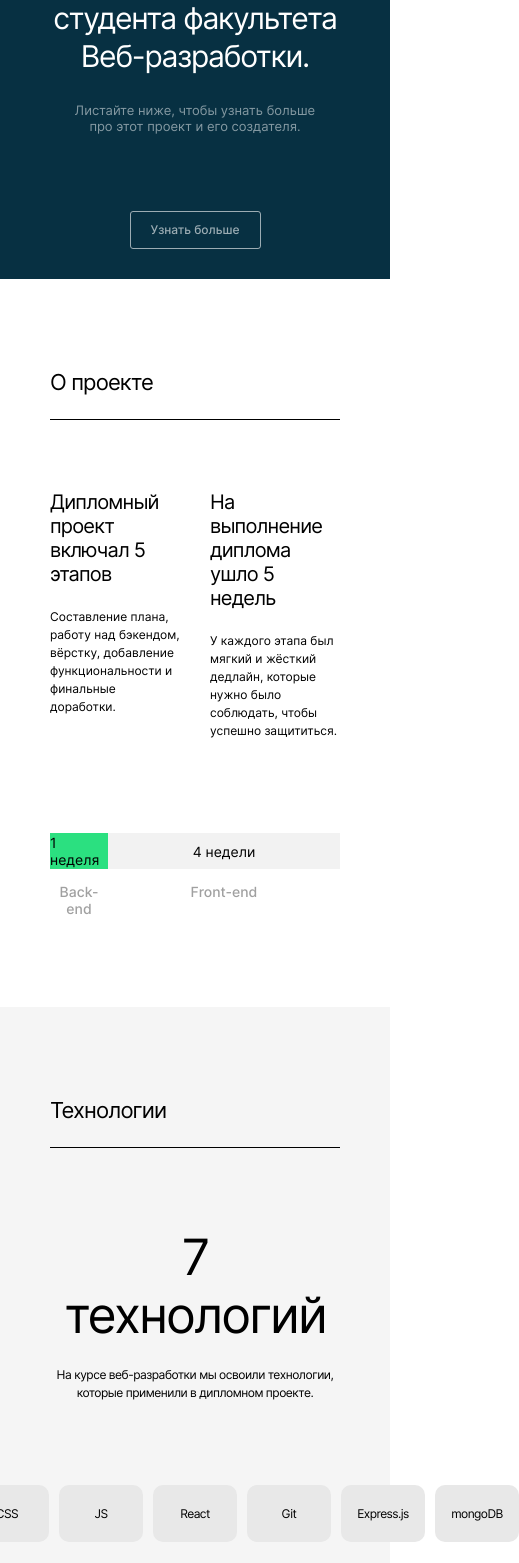
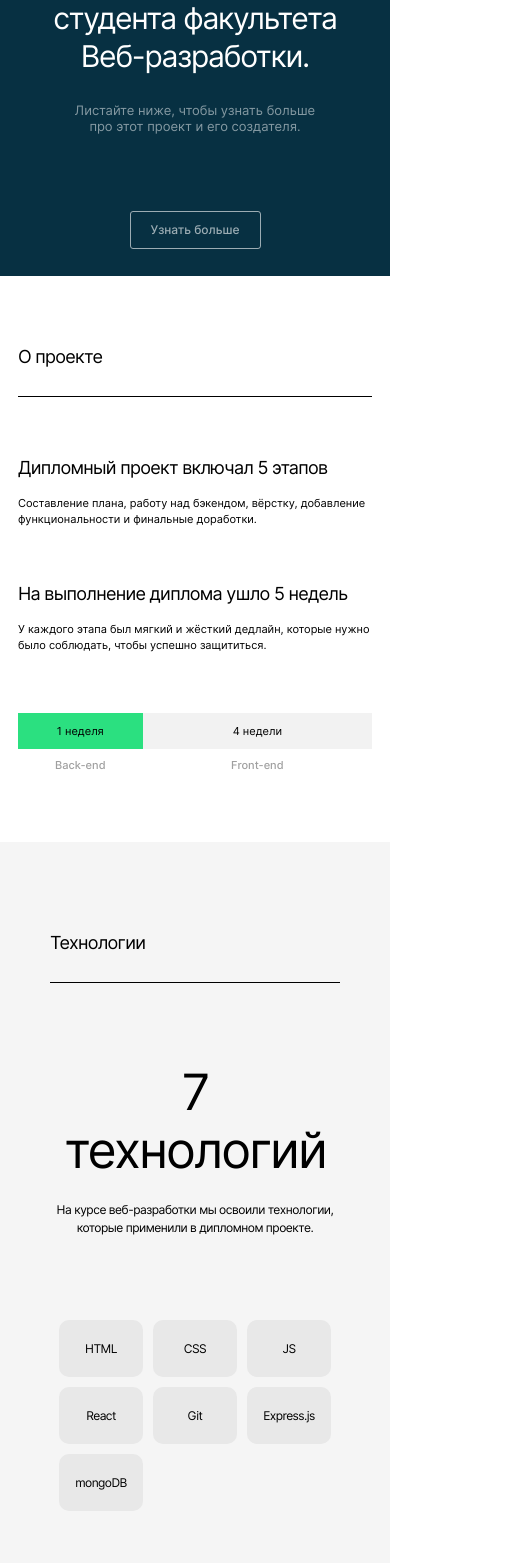
Before and after one commit to BorodkinaViktoriya/movies-explorer-frontend, a React (Create React App) app: page / in a window 390 px wide. Shown: the part 434-1997 px from the top of the page, 519 px wide, since content can reach past the window. Built offline with nearby package versions, Linux system fonts and the light colour scheme.

Commit message:
fix about project

```diff
--- a/src/components/AboutProject/AboutProject.css
+++ b/src/components/AboutProject/AboutProject.css
@@ -82,4 +82,56 @@
     font-size: 12px;
     line-height: 18px;
   }
+
+  .project__chart {
+    grid-template-columns: 1fr 3.77fr;
   }
+}
+
+@media screen and (max-width: 550px) {
+  .project {
+    padding: 70px 18px;
+  }
+
+  .project__list {
+    margin: 60px 0;
+    grid-template-columns: 1fr;
+  }
+
+  .project__subtitle {
+    font-size: 18px;
+    line-height: 22px;
+    margin-bottom: 16px;
+  }
+
+  .project__text {
+    font-size: 11px;
+    line-height: 16px;
+  }
+
+  .project__column {
+    margin-bottom: 56px;
+  }
+
+  .project__column:last-of-type {
+    margin-bottom: 0;
+  }
+
+  .project__chart {
+    grid-template-columns: 1fr 1.84fr;
+  }
+
+  .project__chart-column {
+    margin-bottom: 10px;
+  }
+
+  .project__chart-text {
+    font-size: 11px;
+    line-height: 13px;
+  }
+
+  .project__chart-subtitle {
+    font-size: 11px;
+    line-height: 13px;
+  }
+}
--- a/src/components/Promo/Promo.css
+++ b/src/components/Promo/Promo.css
@@ -60,7 +60,7 @@
 
 @media screen and (max-width: 850px) {
   .promo {
-    padding: 140px 0 75px;
+    padding: 140px 18px 75px;
   }
 
   .promo__info {
@@ -95,7 +95,7 @@
 
 @media screen and (max-width: 500px) {
   .promo {
-    padding: 70px 0 30px;
+    padding: 70px 0 27px;
   }
 
   .promo__info {
--- a/src/components/Promo/Promo.js
+++ b/src/components/Promo/Promo.js
@@ -3,7 +3,7 @@ import './Promo.css';
 import promoLogo from '../../images/promo-logo.svg'
 
 
-function Promo(props) {
+function Promo() {
 
   return (
     <div className="promo">
--- a/src/components/SectionTitle/SectionTitle.css
+++ b/src/components/SectionTitle/SectionTitle.css
@@ -8,4 +8,13 @@
   margin: 0;
   padding-bottom: 23px;
   border-bottom: 1px solid #000000;
+  box-sizing: border-box;
 }
+
+@media screen and (max-width: 550px) {
+  .section__title {
+    font-size: 18px;
+    line-height: 22px;
+    padding-bottom: 28px;
+  }
+}
--- a/src/components/Techs/Techs.css
+++ b/src/components/Techs/Techs.css
@@ -33,7 +33,8 @@
   padding: 0;
   list-style: none;
   display: grid;
-  grid-template-columns: repeat(7, 84px);
+  max-width: 100%;
+  grid-template-columns: repeat(7, 90px);
   grid-column-gap: 10px;
   justify-content: center;
   font-size: 14px;
@@ -59,14 +60,20 @@
   .techs__title {
     margin: 80px 0 22px;
   }
+
   .techs__text {
     font-size: 12px;
     line-height: 18px;
   }
 
   .techs__list {
-  margin-top: 83px;
+    width: 650px;
+    grid-template-columns: repeat(auto-fill, 84px);
+    margin: 83px auto 0;
+    grid-template-rows: 57px;
+    grid-row-gap: 10px;
   }
+
   .techs__list-item {
     min-width: 84px;
     min-height: 57px;
```
